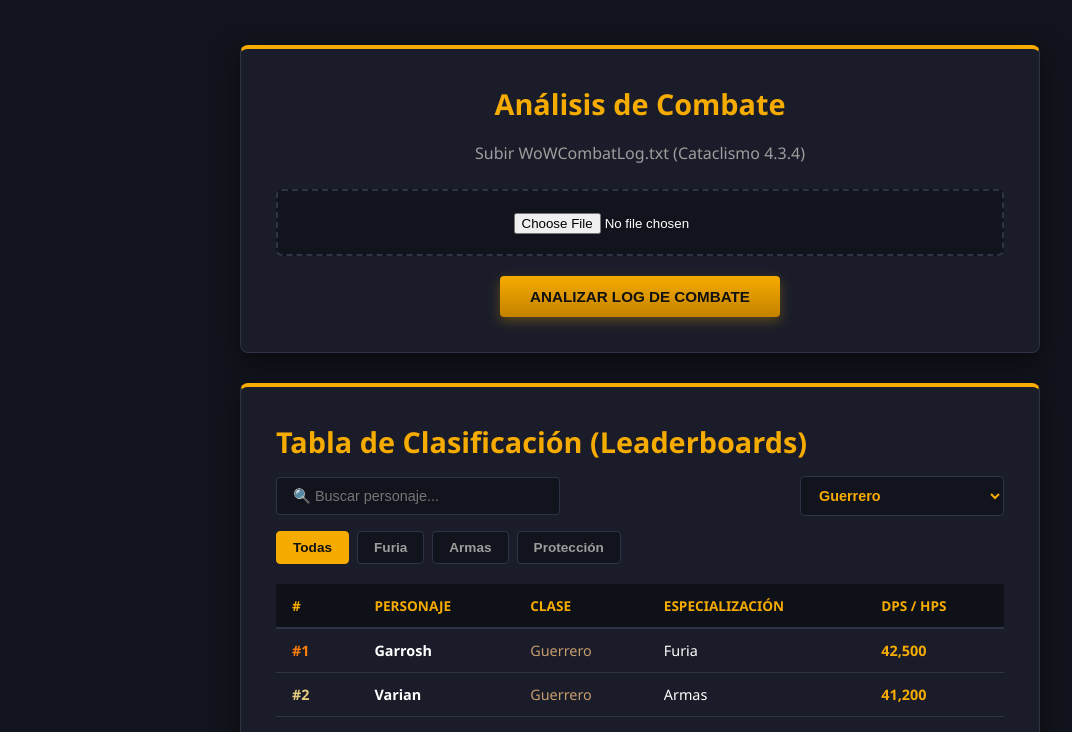
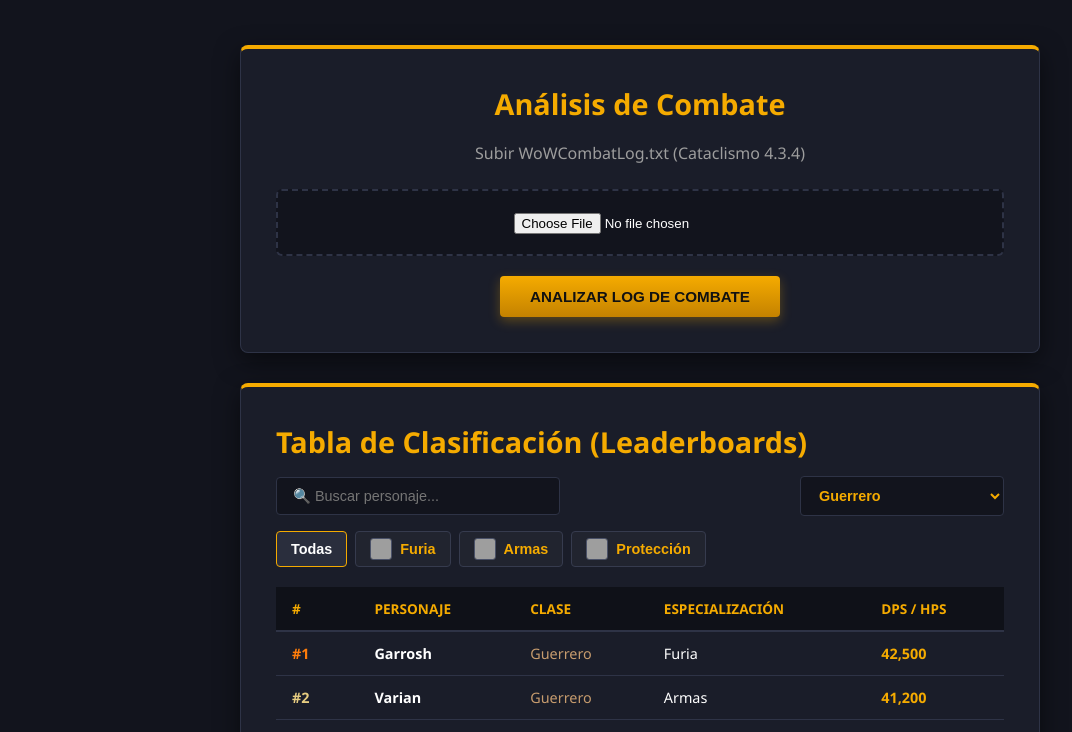
Before and after one commit to montoyasergio1076-debug/wow-raiderio-colombia, a website: page public/index.html in a window 1280 px wide. Shown: the part 68-800 px from the top of the page, without its empty margins (0-1072 px from the left). Drawn offline with Linux system fonts and the light colour scheme; grey boxes are pictures that could not be loaded.

Commit message:
Agregados iconos a las ramas estilo RaiderIO

```diff
--- a/public/index.html
+++ b/public/index.html
@@ -72,6 +72,29 @@
   </div>
 
   <script>
+    // Diccionario de íconos oficiales para las especializaciones
+    const LOGOS_RAMAS = {
+      // Caballero de la Muerte
+      "Sangre": "https://render.worldofwarcraft.com/us/icons/56/spell_deathknight_bloodpresence.jpg",
+      "Escarcha": "https://render.worldofwarcraft.com/us/icons/56/spell_deathknight_frostpresence.jpg",
+      "Profano": "https://render.worldofwarcraft.com/us/icons/56/spell_deathknight_unholypresence.jpg",
+
+      // Guerrero
+      "Furia": "https://render.worldofwarcraft.com/us/icons/56/ability_warrior_innerrage.jpg",
+      "Armas": "https://render.worldofwarcraft.com/us/icons/56/ability_rogue_eviscerate.jpg",
+      "Protección": "https://render.worldofwarcraft.com/us/icons/56/ability_warrior_defensivestance.jpg",
+
+      // Mago
+      "Arcano": "https://render.worldofwarcraft.com/us/icons/56/spell_holy_magicalsentry.jpg",
+      "Fuego": "https://render.worldofwarcraft.com/us/icons/56/spell_fire_firebolt02.jpg",
+
+      // Druida
+      "Feral": "https://render.worldofwarcraft.com/us/icons/56/ability_druid_cattouch.jpg",
+      "Equilibrio": "https://render.worldofwarcraft.com/us/icons/56/spell_nature_starfall.jpg",
+      "Guardián": "https://render.worldofwarcraft.com/us/icons/56/ability_racial_bearform.jpg",
+      "Restauración": "https://render.worldofwarcraft.com/us/icons/56/spell_nature_healingtouch.jpg"
+    };
+
     const ESPECILIZACIONES = {
       "Guerrero": ["Furia", "Armas", "Protección"],
       "Druida": ["Feral", "Equilibrio", "Guardián", "Restauración"],
@@ -224,7 +247,15 @@
 
       if (ESPECILIZACIONES[claseSeleccionada]) {
         ESPECILIZACIONES[claseSeleccionada].forEach(rama => {
-          container.innerHTML += `<button class="tab-btn" onclick="cambiarRama('${rama}')">${rama}</button>`;
+          const imgUrl = LOGOS_RAMAS[rama] || '';
+          const imgTag = imgUrl ? `<img src="${imgUrl}" alt="${rama}">` : '';
+
+          container.innerHTML += `
+            <button class="tab-btn" onclick="cambiarRama('${rama}')">
+              ${imgTag}
+              ${rama}
+            </button>
+          `;
         });
       }
     }
--- a/public/styles.css
+++ b/public/styles.css
@@ -190,3 +190,36 @@ body {
   background: #1a1d29;
   color: #fff;
 }
+/* ESTILO EXACTO DE RAMA TIPO RAIDER.IO */
+.tab-btn {
+  background: #21242f;
+  border: 1px solid #363b4e;
+  color: #f5ab00;
+  padding: 6px 14px;
+  border-radius: 4px;
+  cursor: pointer;
+  font-weight: 700;
+  font-size: 0.9rem;
+  display: inline-flex;
+  align-items: center;
+  gap: 8px;
+  transition: all 0.2s ease;
+}
+
+.tab-btn img {
+  width: 20px;
+  height: 20px;
+  border-radius: 3px;
+  border: 1px solid #4a5168;
+  box-shadow: inset 0 0 2px rgba(0,0,0,0.8);
+}
+
+.tab-btn:hover, .tab-btn.active {
+  background: #2a2e3d;
+  border-color: #f5ab00;
+  color: #ffffff;
+}
+
+.tab-btn.active img {
+  border-color: #f5ab00;
+}
```
